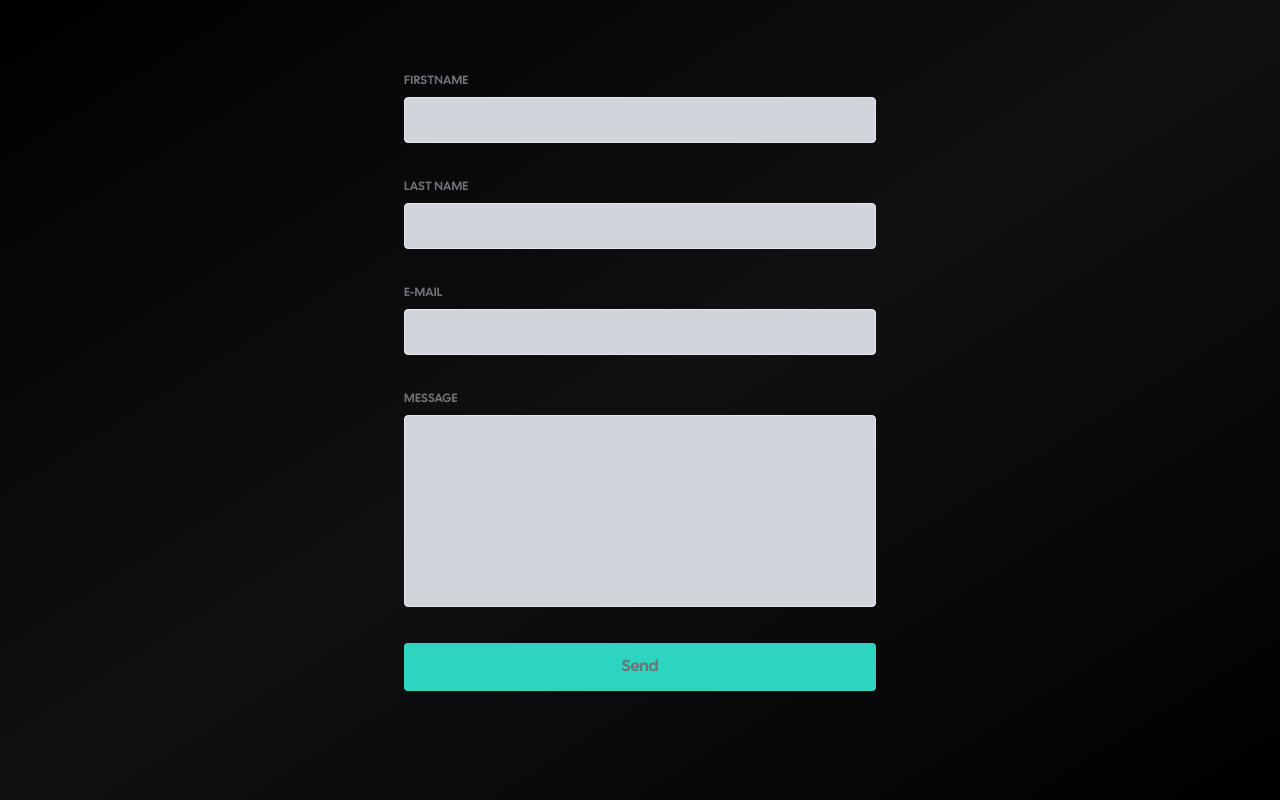
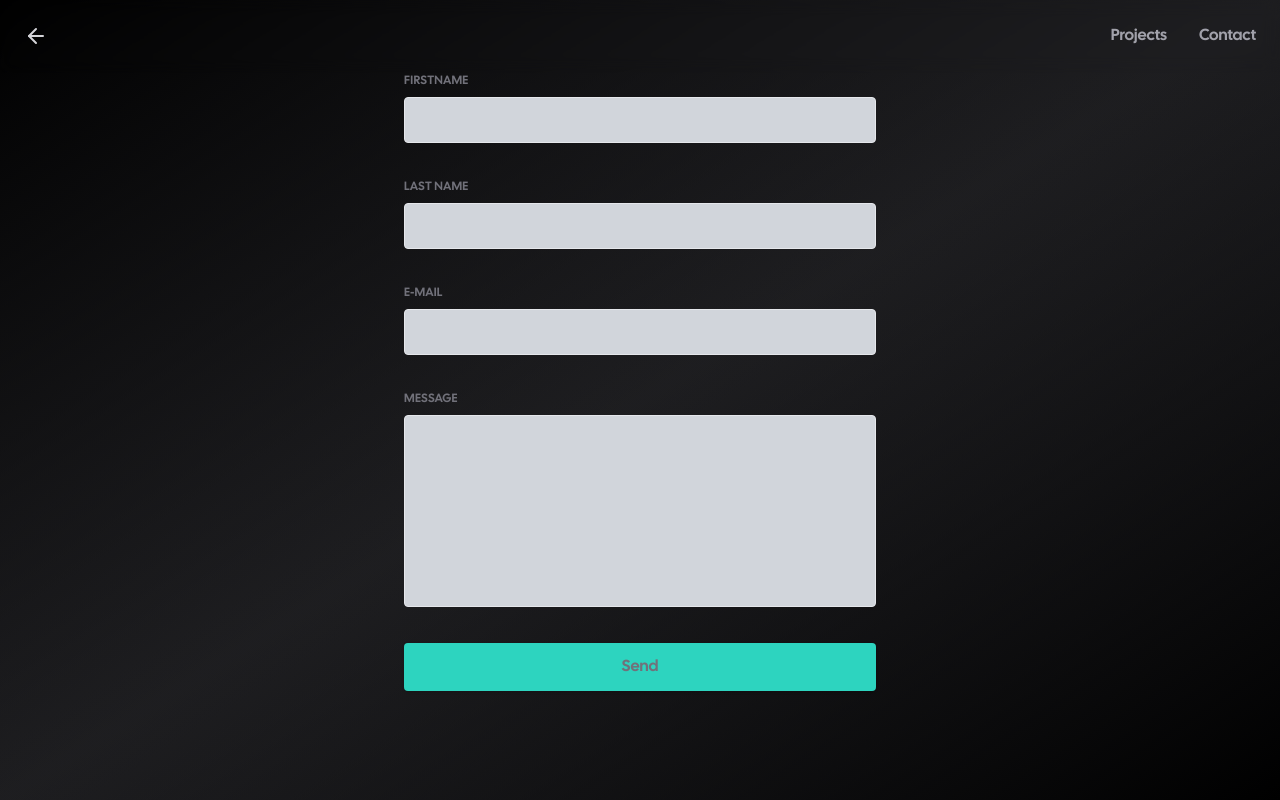
Before and after one commit to shubham399/temp-shubhkumar.in, a Next.js app: page /contact in a window 1280 px wide. Built offline with nearby package versions, Linux system fonts and the light colour scheme; what tailwindcss-debug-screens would draw is missing.

Commit message:
Added navbar.

```diff
--- a/package.json
+++ b/package.json
@@ -15,6 +15,7 @@
     "eslint": "8.44.0",
     "eslint-config-next": "13.4.9",
     "framer-motion": "^10.12.18",
+    "lucide-react": "^0.259.0",
     "next": "13.4.9",
     "postcss": "8.4.25",
     "react": "18.2.0",
--- /dev/null
+++ b/src/app/components/nav.tsx
@@ -0,0 +1,55 @@
+"use client";
+import { ArrowLeft } from "lucide-react";
+import Link from "next/link";
+import React, { useEffect, useRef, useState } from "react";
+
+export const Navigation: React.FC = () => {
+	const ref = useRef<HTMLElement>(null);
+	const [isIntersecting, setIntersecting] = useState(true);
+
+	useEffect(() => {
+		if (!ref.current) return;
+		const observer = new IntersectionObserver(([entry]) =>
+			setIntersecting(entry.isIntersecting),
+		);
+
+		observer.observe(ref.current);
+		return () => observer.disconnect();
+	}, []);
+
+	return (
+		<header ref={ref}>
+			<div
+				className={`fixed inset-x-0 top-0 z-50 backdrop-blur  duration-200 border-b  ${isIntersecting
+						? "bg-zinc-900/0 border-transparent"
+						: "bg-zinc-900/500  border-zinc-800 "
+					}`}
+			>
+				<div className="container flex flex-row-reverse items-center justify-between p-6 mx-auto">
+					<div className="flex justify-between gap-8">
+						<Link
+							target="_blank" rel="noopener noreferrer"
+							href="https://github.com/shubham399/"
+							className="duration-200 text-zinc-400 hover:text-zinc-100"
+						>
+							Projects
+						</Link>
+						<Link
+							href="/contact"
+							className="duration-200 text-zinc-400 hover:text-zinc-100"
+						>
+							Contact
+						</Link>
+					</div>
+
+					<Link
+						href="/"
+						className="duration-200 text-zinc-300 hover:text-zinc-100"
+					>
+						<ArrowLeft className="w-6 h-6 " />
+					</Link>
+				</div>
+			</div>
+		</header>
+	);
+};
--- /dev/null
+++ b/src/app/contact/layout.tsx
@@ -0,0 +1,9 @@
+export default function ProjectsLayout({
+    children,
+}: { children: React.ReactNode }) {
+    return (
+        <div className="relative min-h-screen bg-gradient-to-tl from-zinc-900 via-zinc-400/10 to-zinc-900 ">
+            {children}
+        </div>
+    );
+}
--- a/src/app/contact/page.tsx
+++ b/src/app/contact/page.tsx
@@ -1,6 +1,9 @@
+import { Navigation } from "../components/nav";
+
 export default function Home() {
     return (
         <div className="flex flex-col items-center justify-center w-screen h-screen overflow-hidden bg-gradient-to-tl from-black via-zinc-600/20 to-black">
+            <Navigation/>
             <form className="w-full max-w-lg px-5" action="https://formspree.io/f/xpzblrbk" method="POST">
                 <div className="flex flex-wrap -mx-3 mb-6">
                     <div className="w-full px-3">
--- a/src/app/page.tsx
+++ b/src/app/page.tsx
@@ -1,19 +1,21 @@
 import Link from 'next/link'
 import Particles from './components/practicles';
 const navigation = [
-  // { name: "Projects", href: "/projects" },
+  { name: "Projects", href: "https://github.com/shubham399/", target: "_blank", rel: "noopener noreferrer" },
   { name: "Contact", href: "/contact" },
 ];
 
 export default function Home() {
-  return (
-    <div className="flex flex-col items-center justify-center w-screen h-screen overflow-hidden bg-gradient-to-tl from-black via-zinc-600/20 to-black">
+  return (<>
+    <section className="flex flex-col items-center justify-center w-screen h-screen overflow-hidden bg-gradient-to-tl from-black via-zinc-600/20 to-black">
       <nav className="my-16 animate-fade-in">
         <ul className="flex items-center justify-center gap-4">
           {navigation.map((item) => (
             <Link
               key={item.href}
               href={item.href}
+              target={item?.target}
+              rel={item?.rel}
               className="text-sm duration-500 text-zinc-500 hover:text-zinc-300"
             >
               {item.name}
@@ -46,7 +48,7 @@ export default function Home() {
           <br />
         </h2>
       </div>
-    </div>
-
+    </section>
+  </>
   );
 }
```
Also changed, not shown: 2 other files (tests, documents, lock files or other folders).
